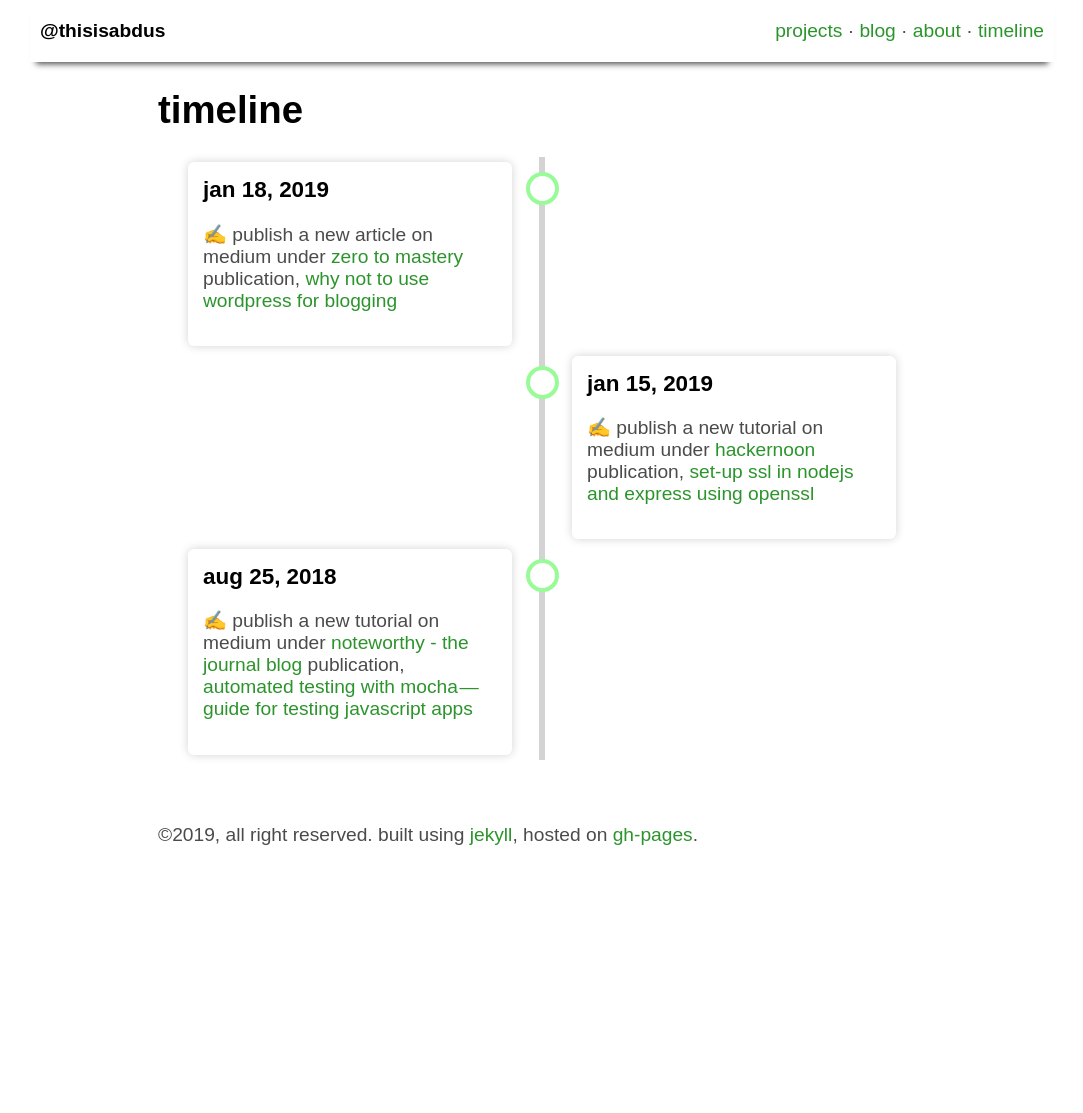
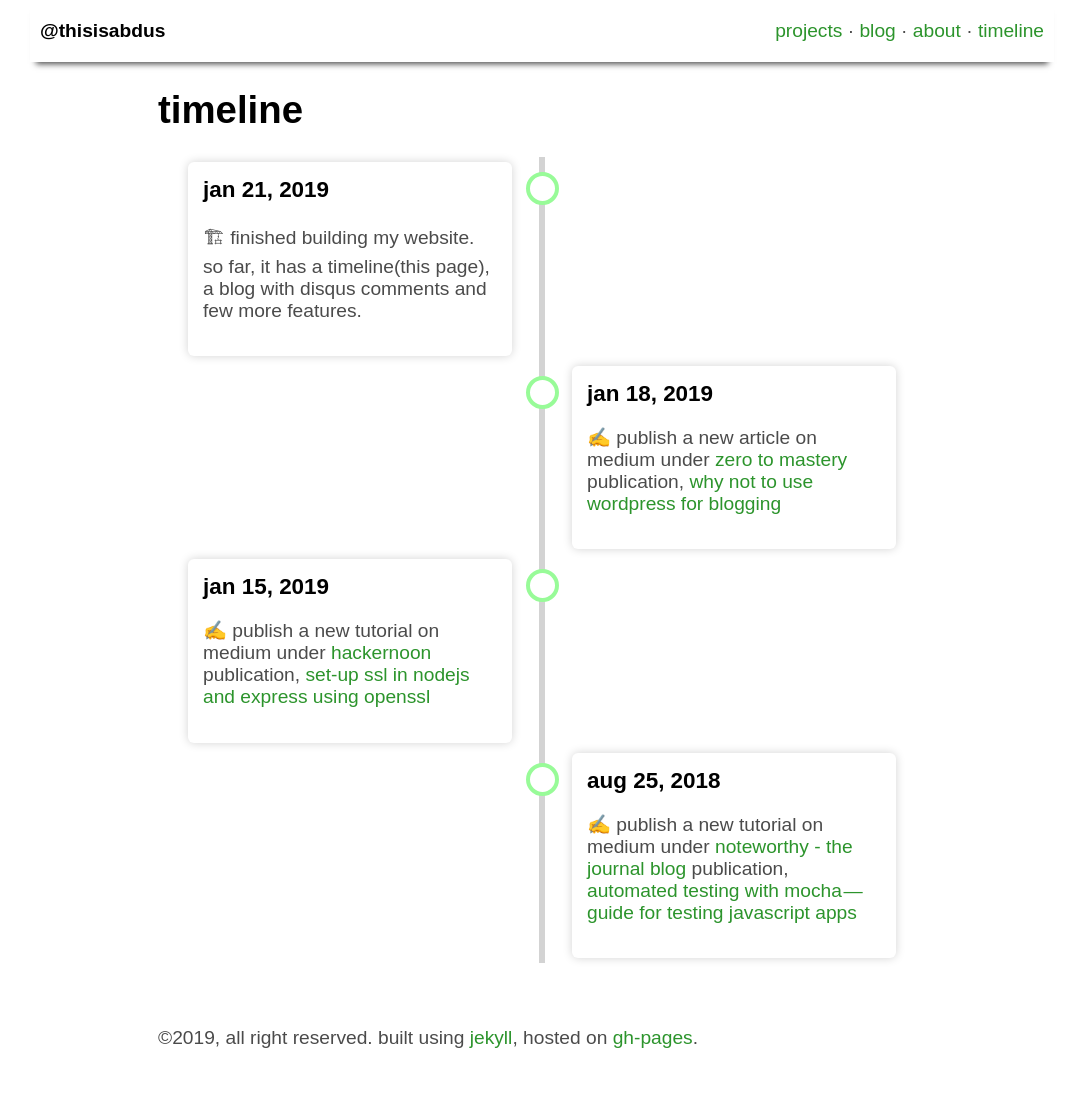
Before and after one commit to sangam14/thisisabdus.github.io, a Jekyll site: the page built from pages/timeline.html, in a window 1280 px wide. Shown: the whole page, without its empty margins (98-1181 px from the left). Built offline with Jekyll 4.4.1, drawn with Linux system fonts in a browser that asks for light colours; some web fonts are replaced; before the commit the page ends 910 px from its top, so only the background shows below that.

Commit message:
Update timeline.yml

```diff
--- a/_data/timeline.yml
+++ b/_data/timeline.yml
@@ -1,3 +1,6 @@
+- description: 🏗 finished building my website. So far, it has a timeline(this page), a blog with disqus comments and few more features.
+  datetime: Jan 21, 2019
+
 - description: ✍️ Publish a new article on medium under <a href="https://medium.com/zerotomastery">zero to mastery</a> publication, <a href="https://medium.com/zerotomastery/why-not-to-use-wordpress-for-blogging-ee1c3a7c36ce">Why NOT TO Use WordPress for Blogging</a>
   datetime: Jan 18, 2019
 
```
